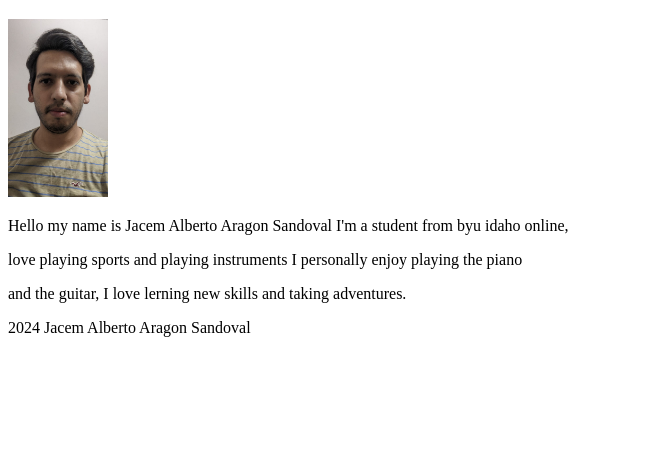
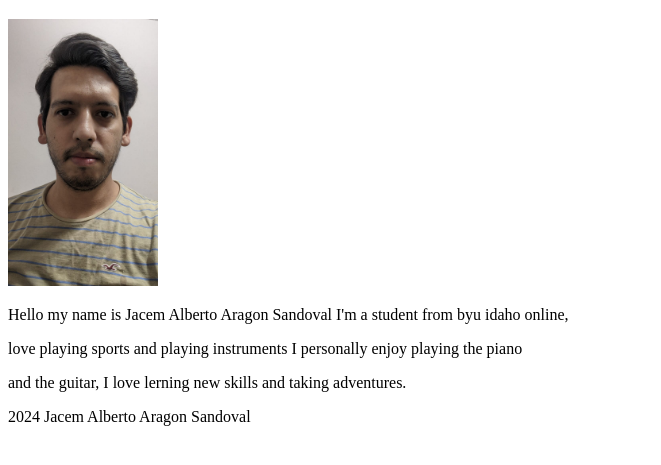
Before and after one commit to jacemaragon/wdd130, a plain HTML site: page index.html in a window 1280 px wide. Shown: the part 87-552 px from the top of the page, without its empty margins (0-661 px from the left). Drawn offline with Linux system fonts and the light colour scheme.

Commit message:
change the image again

```diff
--- a/index.html
+++ b/index.html
@@ -15,7 +15,7 @@
         </header>
         <main>
             <H1>Jacem Alberto Aragon Sandoval | WDD 130 </H1>
-            <img src="Images/Profile.jpg" alt="hello my name is Jacem Alberto Aragon Sandoval" width="100">
+            <img src="Images/Profile.jpg" alt="hello my name is Jacem Alberto Aragon Sandoval" width="150">
             <p> Hello my name is Jacem Alberto Aragon Sandoval I'm a student from byu idaho online,</p>
             <p>love playing sports and playing instruments I personally enjoy playing the piano</p>
             <p>and the guitar, I love lerning new skills and taking adventures.</p>
```
